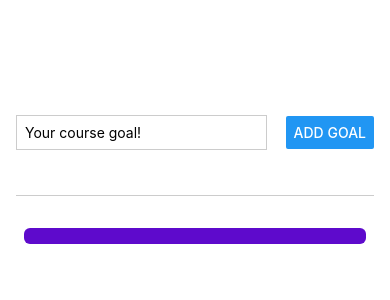
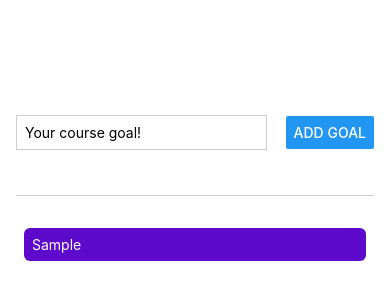
Before and after one commit to nowaveosu/react-native-test, a React Native app in the folder RN-test/: screen / in a window 390 px wide. Both pictures are taken after typing "Sample" into the empty fields and a click on the button "ADD GOAL". Shown: the top 300 px of the page. Built offline with nearby package versions, Linux system fonts and the light colour scheme.

Commit message:
[Style] 터치 스타일링

```diff
--- a/RN-test/components/GoalInput.js
+++ b/RN-test/components/GoalInput.js
@@ -8,7 +8,7 @@
     setEnteredGoalText(enteredText);
   }
   function addGoalHandler() {
-    props.onAddGoal();
+    props.onAddGoal(enteredGoalText);
     setEnteredGoalText("");
   }
   return (
--- a/RN-test/components/GoalItem.js
+++ b/RN-test/components/GoalItem.js
@@ -3,11 +3,15 @@
 
 function GoalItem(props) {
   return (
-    <Pressable onPress={props.onDeleteItem.bind(this, props.id)}>
-      <View style={styles.goalItem}>
+    <View style={styles.goalItem}>
+      <Pressable
+        android_ripple={{ color: "210644" }}
+        onPress={props.onDeleteItem.bind(this, props.id)}
+        style={({ pressed }) => pressed && styles.pressedItem}
+      >
         <Text style={styles.goalText}>{props.text}</Text>
-      </View>
-    </Pressable>
+      </Pressable>
+    </View>
   );
 }
 
@@ -16,11 +20,14 @@
 const styles = StyleSheet.create({
   goalItem: {
     margin: 8,
-    padding: 8,
     borderRadius: 6,
     backgroundColor: "#5e0acc",
   },
+  pressedItem: {
+    opacity: 0.5,
+  },
   goalText: {
-    color: "#=5e5acc",
+    color: "white",
+    padding: 8,
   },
 });
```
